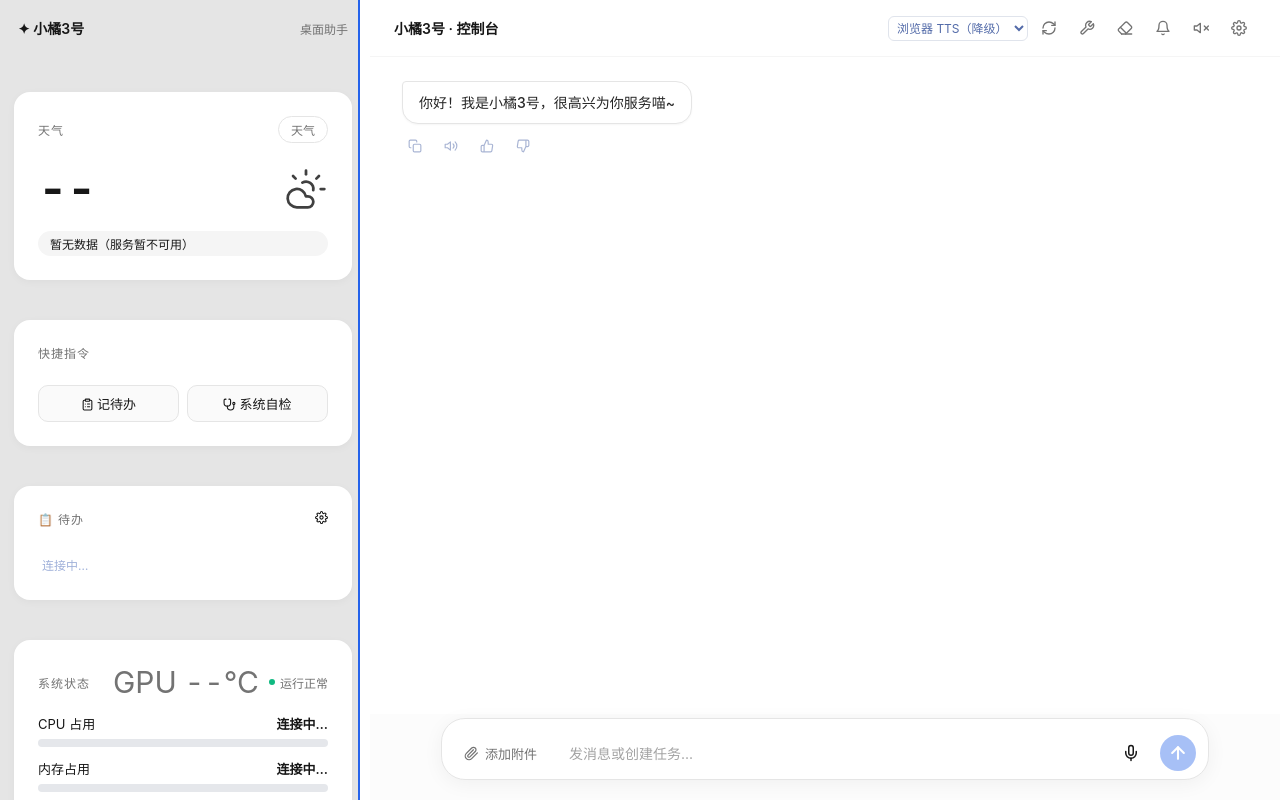
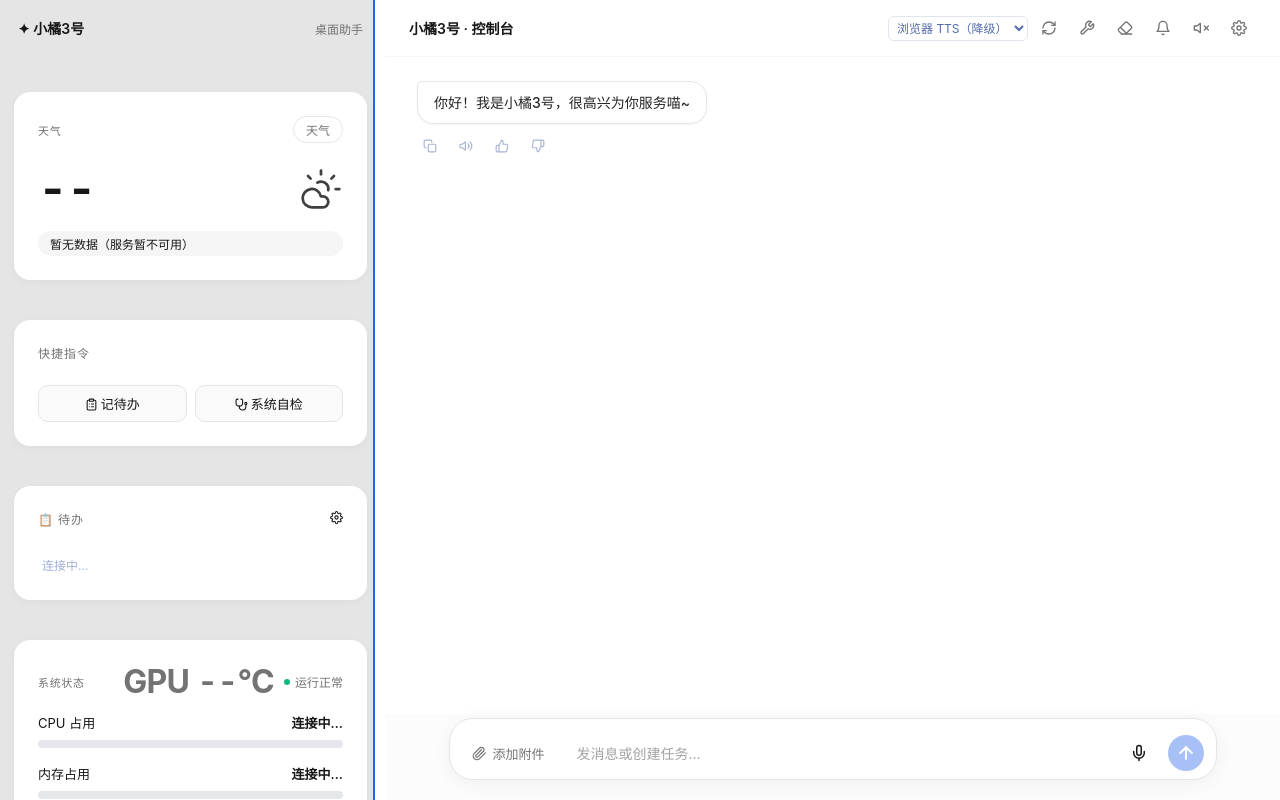
Before and after one commit to Xun201/xiaoju3-agent, a plain HTML site: page index.html in a window 1280 px wide. Drawn offline with Linux system fonts and the light colour scheme; no server answers; files whose address does not match are found by name.

Commit message:
tweak(侧栏 375px+系统卡排版呼吸感)——宽 360→375 定稿；系统卡四件=卡头标签降档 11px/400+GPU 温度升档 32px/700+nowrap(360px 实锤竖排断行病根:30px 大字无 nowrap)+运行正常 nowrap+行距 12→16/6→8；tabular-nums 核实本来就在零改动；清 ui_pref 残留 302；PIL 扫接缝交界精确 375 蓝线贴线保持；APK 解包验证三处新样式在包内 1c2239cc 全仓 2911+5

```diff
--- a/index.html
+++ b/index.html
@@ -1017,7 +1017,7 @@
             box-shadow: none;
             border-radius: 0;
             margin: 0;
-            width: 360px;                    /* 默认宽（2026-10-30 队长定稿黄金比例：320→400→360）；用户拖宽走 ui_pref 覆盖 */
+            width: 375px;                    /* 默认宽（2026-10-30 队长定稿黄金比例：320→400→360→375）；用户拖宽走 ui_pref 覆盖 */
             padding: 0;                      /* 呼吸间距移交 .sidebar-scroll 内层容器 */
             gap: 0;
         }
@@ -1055,7 +1055,11 @@
             display: flex; align-items: center; justify-content: space-between;
             margin-bottom: 14px;
         }
-        .v0-card-head .stat-label { margin-bottom: 0; }
+        .v0-card-head .stat-label {
+            margin-bottom: 0;
+            font-size: 11px; font-weight: 400;   /* 辅助信息降档（2026-10-30 队长：主次层级拉开） */
+            letter-spacing: 0.06em;
+        }
         .v0-head-right {
             display: inline-flex; align-items: center; gap: 10px;
         }
@@ -1118,6 +1122,7 @@
         .v0-status-ok {
             display: inline-flex; align-items: center; gap: 5px;
             font-size: 12px; color: var(--v0-n500);
+            white-space: nowrap;                 /* 禁"运行正/常"断行（360px 实锤） */
         }
         .v0-dot { width: 6px; height: 6px; border-radius: 999px;
                   background: #10b981; display: inline-block; }
@@ -1131,12 +1136,12 @@
             background: #ffffff; border: none; border-radius: 16px;
             box-shadow: 0 2px 8px rgba(0, 0, 0, 0.04); padding: 24px;
         }
-        .stat-row { margin-bottom: 12px; }
+        .stat-row { margin-bottom: 16px; }   /* 行距 12→16：上下呼吸感（2026-10-30 队长排版批） */
         .stat-row[hidden] { display: none; }
         .stat-row:last-child { margin-bottom: 0; }
         .stat-header {
             display: flex; justify-content: space-between; align-items: baseline;
-            font-size: 13px; color: var(--v0-n900); margin-bottom: 6px;
+            font-size: 13px; color: var(--v0-n900); margin-bottom: 8px;
         }
         .stat-header span:last-child {
             font-variant-numeric: tabular-nums; font-weight: 600;
@@ -1196,7 +1201,11 @@
             transition: width 0.6s ease;
         }
         .stat-item .stat-label span { color: var(--v0-n900); font-weight: 600; }
-        #temp-text { font-size: 30px; }
+        #temp-text {
+            font-size: 32px; font-weight: 700;   /* 核心数据升档：更大更粗（2026-10-30 队长排版批） */
+            letter-spacing: -0.02em; line-height: 1.1;
+            white-space: nowrap;                 /* 禁"GPU/45°C"竖排断行（360px 实锤） */
+        }
         .dash-quick-btn {
             background: var(--v0-n50); border: 1px solid var(--v0-n200);
             border-radius: 10px; color: var(--v0-n900); font-weight: 500;
```
Also changed, not shown: docs/dev_changelog_20261030.md (+14 -0 lines).
